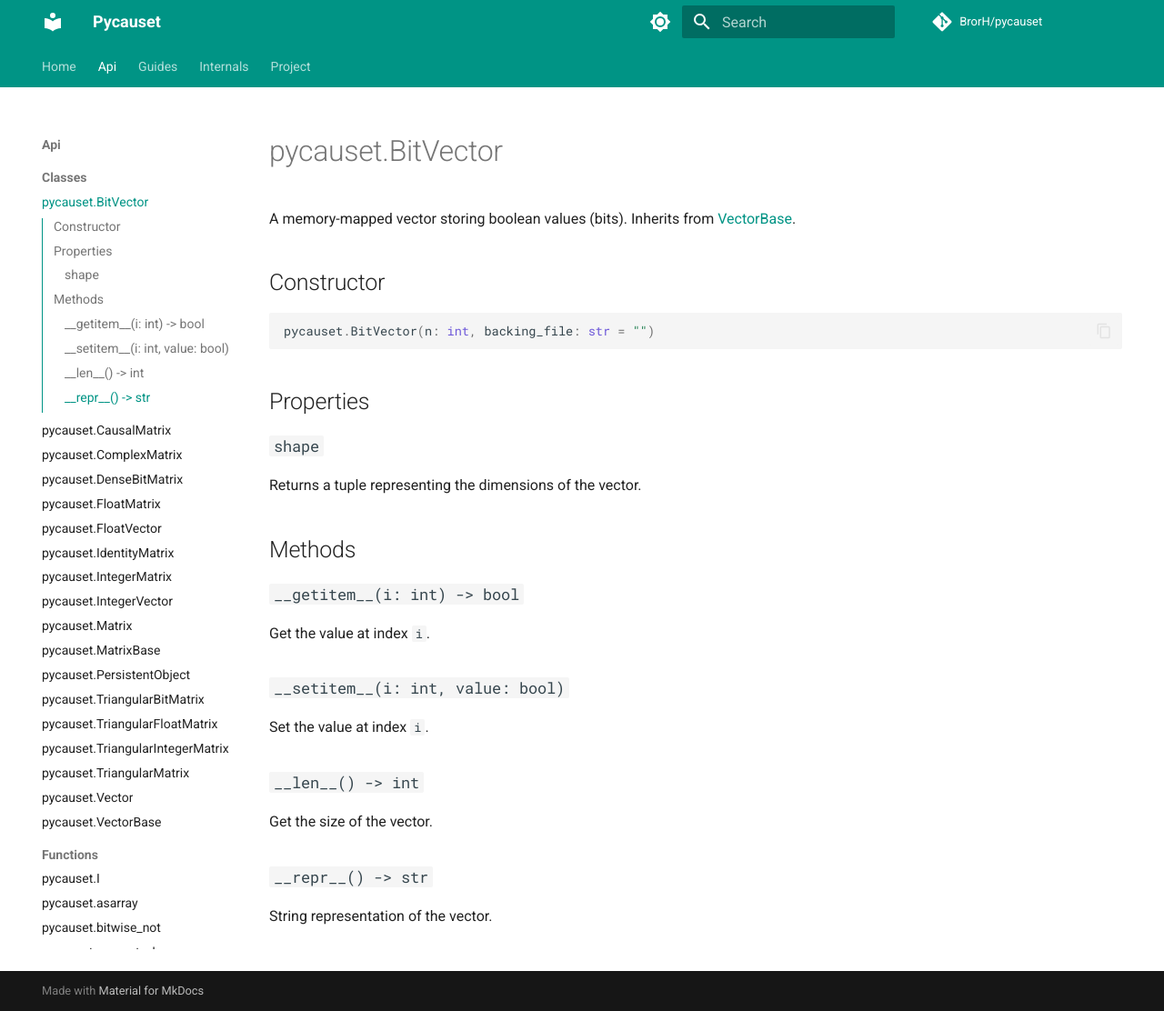
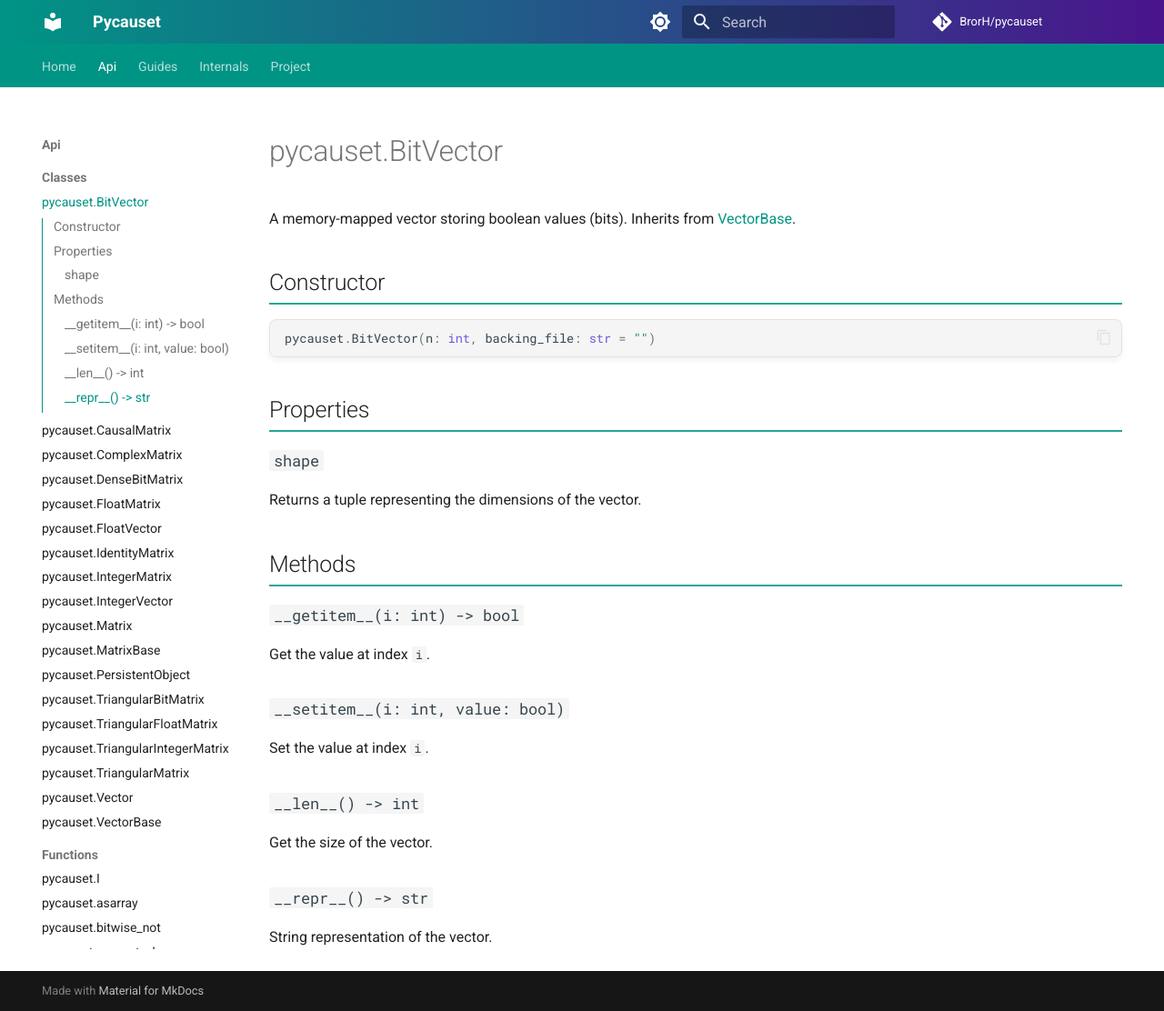
Before and after one commit to BrorH/pycauset, an MkDocs documentation site: the page built from documentation/api/classes/pycauset.BitVector.md, in a window 1280 px wide and 1112 px high. Shown: the whole window at 91% size. Built offline with MkDocs 1.6.1 and Material for MkDocs 9.7.7, drawn with Linux system fonts in a browser that asks for light colours; comment, search, counter and statistics services are not loaded.

Commit message:
Add custom styles and update MkDocs configuration for documentation

```diff
--- /dev/null
+++ b/documentation/stylesheets/extra.css
@@ -0,0 +1,31 @@
+/* Custom styles for Pycauset Documentation */
+
+/* Make headers pop a bit more */
+h1 {
+    color: var(--md-primary-fg-color);
+    font-weight: 700;
+    letter-spacing: -0.02em;
+}
+
+h2 {
+    border-bottom: 2px solid var(--md-primary-fg-color--light);
+    padding-bottom: 0.2em;
+}
+
+/* Add a subtle gradient to the header */
+.md-header {
+    background: linear-gradient(to right, var(--md-primary-fg-color), #4a148c) !important;
+}
+
+/* Style the code blocks to be more distinct */
+.md-typeset pre > code {
+    border-radius: 8px;
+    border: 1px solid var(--md-default-fg-color--lightest);
+    box-shadow: 0 4px 6px rgba(0, 0, 0, 0.05);
+}
+
+/* Custom admonition styling (optional tweak) */
+.md-typeset .admonition {
+    border-radius: 8px;
+    box-shadow: 0 2px 5px rgba(0,0,0,0.05);
+}
--- a/mkdocs.yml
+++ b/mkdocs.yml
@@ -1,4 +1,5 @@
 site_name: Pycauset
+site_url: https://brorh.github.io/pycauset/
 docs_dir: documentation
 repo_url: https://github.com/BrorH/pycauset
 repo_name: BrorH/pycauset
@@ -48,3 +49,6 @@
 extra_javascript:
   - javascripts/mathjax.js
   - https://unpkg.com/mathjax@3/es5/tex-mml-chtml.js
+
+extra_css:
+  - stylesheets/extra.css
```
Also changed, not shown: documentation/.obsidian/workspace.json.
